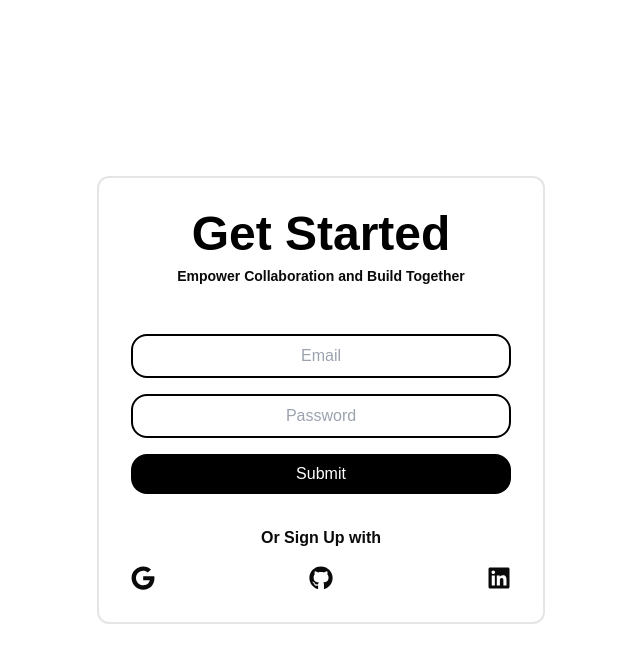
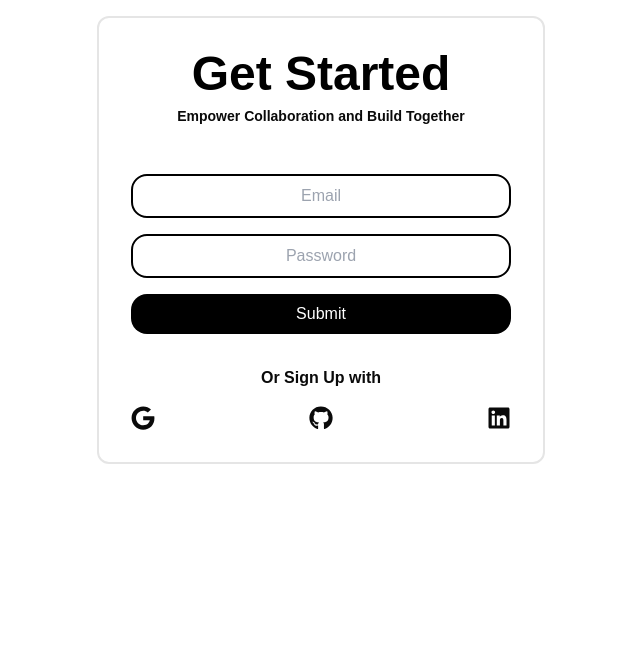
Before and after one commit to choudharyhimanshustar/DevConnect, a Next.js app in the folder devconnect/: page /pages/signup in a window 1280 px wide. Shown: the top 662 px of the page, without its empty margins (319-959 px from the left). Built offline with nearby package versions, Linux system fonts and the light colour scheme; no server answers.

Commit message:
Correction in nomenclature of component

```diff
--- a/devconnect/src/app/pages/profile/page.jsx
+++ b/devconnect/src/app/pages/profile/page.jsx
@@ -1,5 +1,5 @@
 'use client';
-import React, { useEffect, useState } from 'react'
+import React, {useState } from 'react'
 import CreatableSelect from 'react-select/creatable';
 import { techSkills } from '../../../utils/skillsOptions'
 import Image from 'next/image';
@@ -17,7 +17,7 @@ mutation createUserProfile($name:String!,$skills:[String]!,$linkedin:String,$git
     }
 }
 `
-const profile = () => {
+const Profile = () => {
     // Hooks
     const [dp, setDp] = useState("https://i.pinimg.com/736x/27/da/dd/27dadd800cceb522fe16e092392ecb0e.jpg");
     const [name, setName] = useState('');
@@ -115,4 +115,4 @@ const profile = () => {
     )
 }
 
-export default profile
+export default Profile
--- a/devconnect/src/app/pages/signup/page.jsx
+++ b/devconnect/src/app/pages/signup/page.jsx
@@ -32,13 +32,13 @@ const SignUp = () => {
         }
       })
       console.log("this is response",response.data);
-      router.push('/')
+      router.push('/pages/profile')
     } catch (error) {
       console.log(error);
     }
   }
   return (
-    <div className="flex justify-center items-center min-h-screen p-4">
+    <div className="flex justify-center items-center max-h-screen w-90vw p-4">
       <div className='flex flex-col space-y-8 w-full max-w-md border rounded-xl p-8 border-2'>
         <div className='flex flex-col mb-4 items-center space-y-2'>
           <h1 className="text-black text-3xl md:text-5xl font-bold text-center">Get Started</h1>
```
